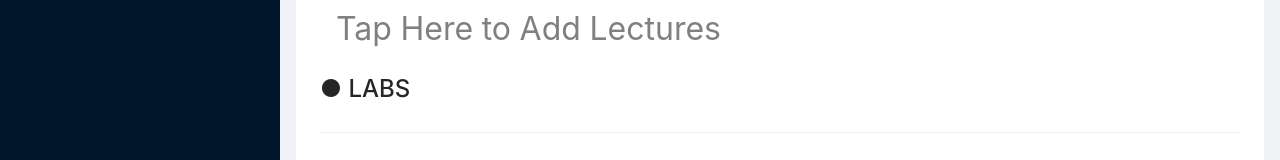
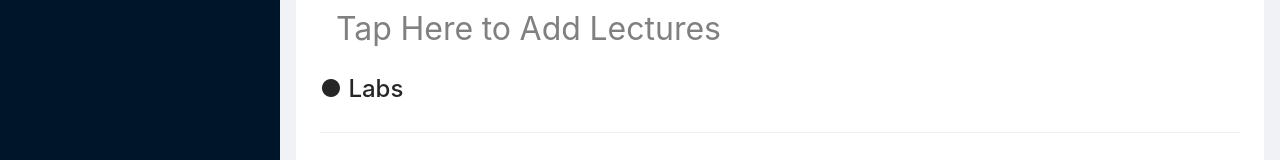
Before and after one commit to HemangNakarani/Online-Lecture-Labs-TimeTable, a React (Create React App) app: page /all in a window 1280 px wide. Shown: the part 378-538 px from the top of the page. Built offline with nearby package versions, Linux system fonts and the light colour scheme.

Commit message:
Fix:typo mistakes

```diff
--- a/src/pages/AllThings/AllThings.js
+++ b/src/pages/AllThings/AllThings.js
@@ -64,7 +64,7 @@ function AllThings(){
                <Link to="/add"><div style={{textAlign:"center",fontSize:"32px", color:"grey",margin:"16px"}}>Tap Here to Add Lectures</div></Link>
             }
         </Row>
-        <h1 style={{fontSize:"24px"}}>● LABS</h1>
+        <h1 style={{fontSize:"24px"}}>● Labs</h1>
         <Divider  orientation="left"/>
         <Row justify="space-between">
             {
--- a/src/pages/LabPage/LabPage.js
+++ b/src/pages/LabPage/LabPage.js
@@ -23,7 +23,7 @@ function LabPage(){
 
     return(
         <>
-        <h1 style={{fontSize:"24px"}}>● Lectures</h1>
+        <h1 style={{fontSize:"24px"}}>● Labs</h1>
         <Divider  orientation="left"/>
         <Row justify="space-between">
             {
```
